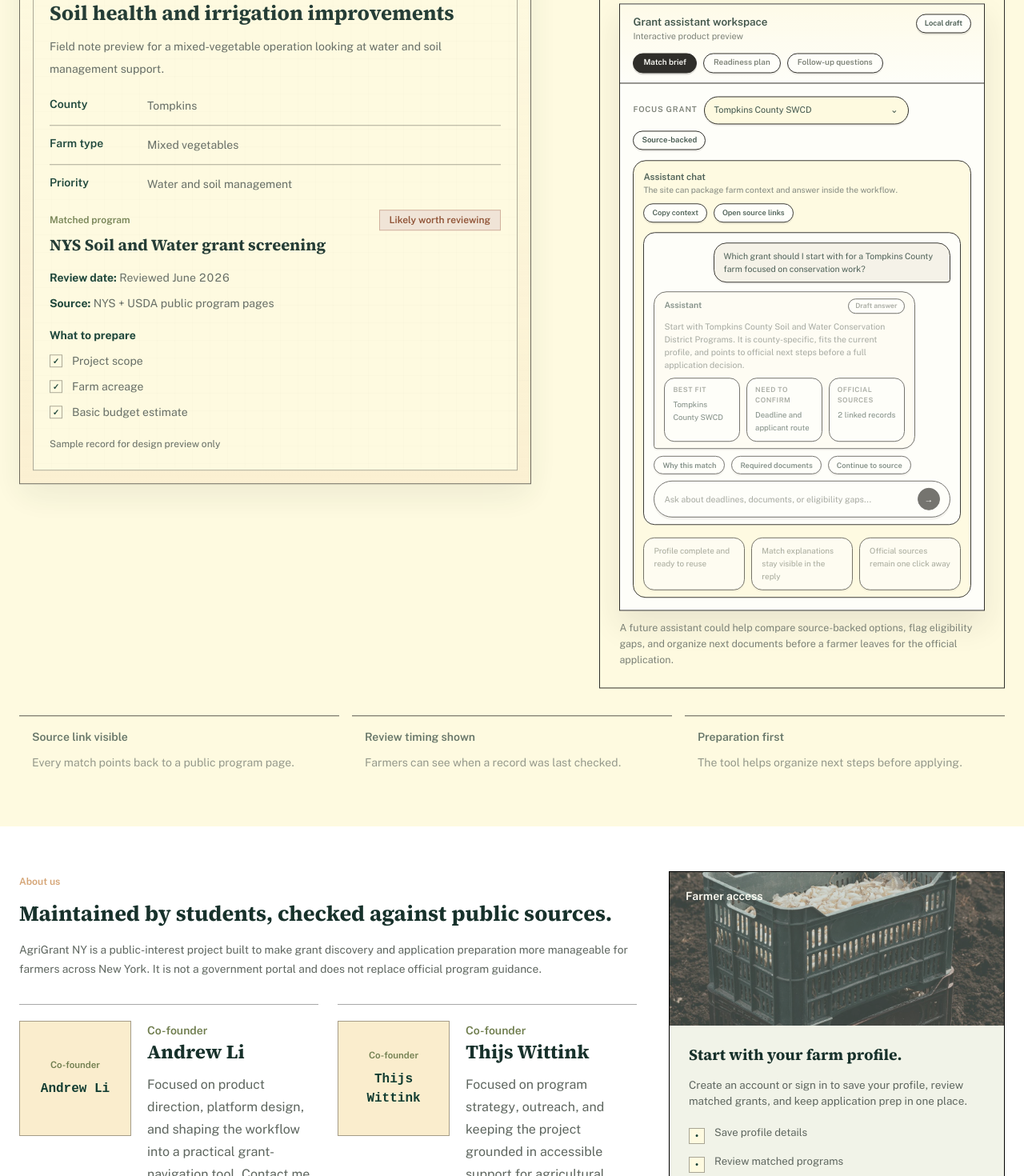
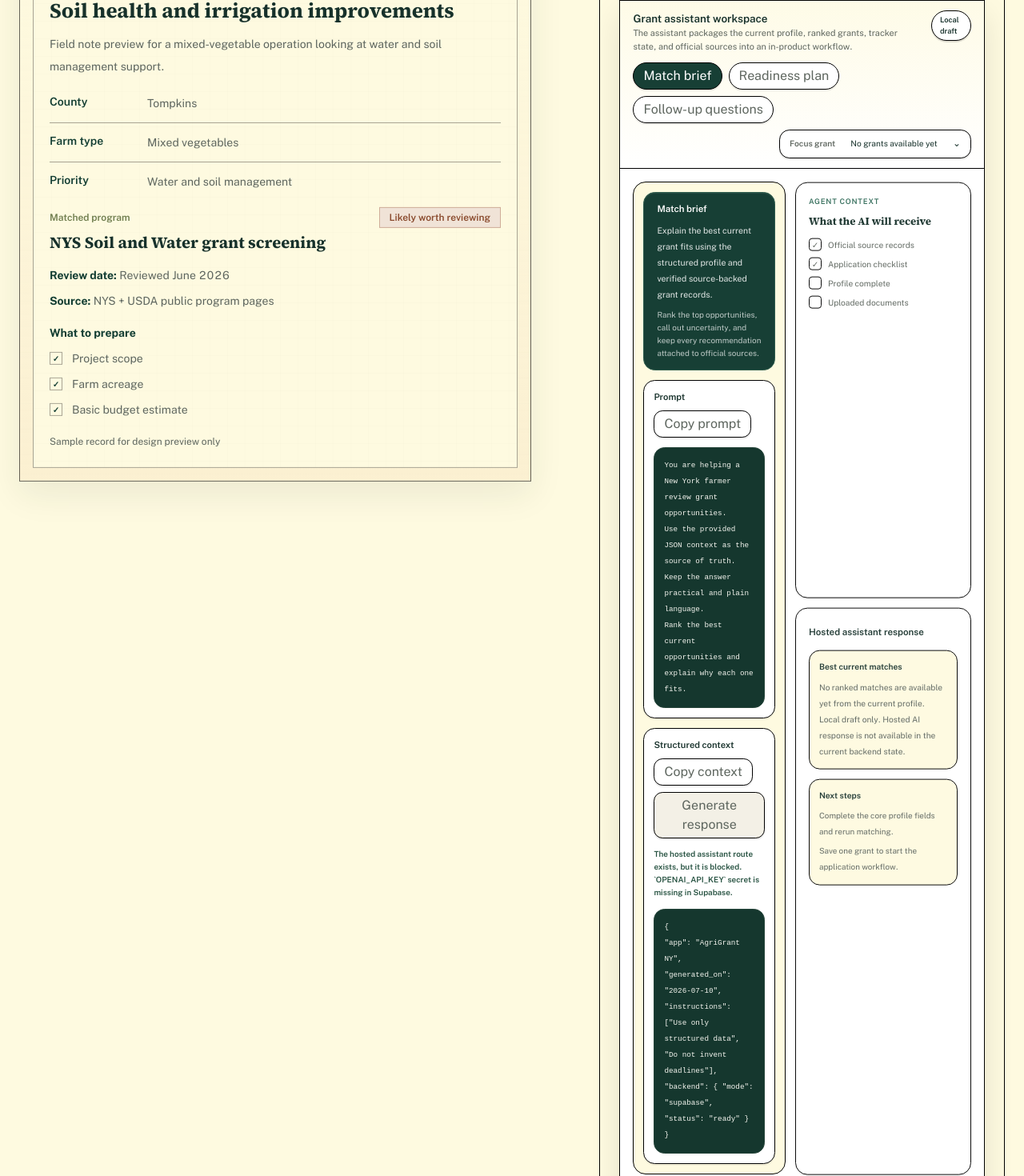
Before and after one commit to Andrewliyx/agrigrantny-next, a Next.js app: page / in a window 1280 px wide. Shown: the part 1700-3170 px from the top of the page at 80% size. Built offline with nearby package versions, Linux system fonts and the light colour scheme.

Commit message:
Align homepage assistant with live interface

```diff
--- a/src/app/page.tsx
+++ b/src/app/page.tsx
@@ -620,17 +620,39 @@ function TrustMini({ title, text }: { title: string; text: string }) {
 }
 
 function AgentWorkbenchDemo({ progress }: { progress: number }) {
+  const [activeTab, setActiveTab] = useState<"brief" | "plan" | "questions">("brief");
+  const [activeAction, setActiveAction] = useState<"prompt" | "context" | "response">("response");
   const stageOne = Math.max(0, Math.min(1, progress * 1.35));
   const stageTwo = Math.max(0, Math.min(1, (progress - 0.18) * 1.55));
   const stageThree = Math.max(0, Math.min(1, (progress - 0.38) * 1.75));
 
+  const tabContent = {
+    brief: {
+      label: "Match brief",
+      body: "Explain the best current grant fits using the structured profile and verified source-backed grant records.",
+      subcopy: "Rank the top opportunities, call out uncertainty, and keep every recommendation attached to official sources.",
+    },
+    plan: {
+      label: "Readiness plan",
+      body: "Show what the farmer needs before applying: deadline checks, county routing, and missing documents.",
+      subcopy: "The assistant should turn ranked matches into a short preparation sequence that feels actionable, not abstract.",
+    },
+    questions: {
+      label: "Follow-up questions",
+      body: "Ask only the minimum follow-up needed to resolve eligibility gaps or missing project details.",
+      subcopy: "Questions should narrow the next decision quickly and stay grounded in the saved profile and source records.",
+    },
+  } as const;
+
   return (
     <div className="overflow-hidden border border-black bg-white text-[var(--ink)] shadow-[0_18px_36px_rgba(0,0,0,0.1)]">
-      <div className="border-b border-black bg-[linear-gradient(180deg,rgba(254,250,224,0.65),rgba(255,255,255,0.95))] px-4 py-3">
+      <div className="border-b border-black bg-[linear-gradient(180deg,rgba(254,250,224,0.78),rgba(255,255,255,0.98))] px-4 py-3">
         <div className="flex items-start justify-between gap-3">
           <div>
             <strong className="block text-[0.84rem] font-semibold text-[var(--ink)]">Grant assistant workspace</strong>
-            <span className="block text-[0.68rem] text-[var(--muted-ink)]">Interactive product preview</span>
+            <span className="block text-[0.68rem] text-[var(--muted-ink)]">
+              The assistant packages the current profile, ranked grants, tracker state, and official sources into an in-product workflow.
+            </span>
           </div>
           <span className="rounded-full border border-black bg-white px-2.5 py-1 text-[0.58rem] font-semibold text-[var(--ink)] shadow-[0_2px_0_rgba(0,0,0,0.12)]">
             Local draft
@@ -638,18 +660,41 @@ function AgentWorkbenchDemo({ progress }: { progress: number }) {
         </div>
 
         <div
-          className="mt-3 flex flex-wrap gap-2 transition-all duration-400"
+          className="mt-3 flex flex-wrap items-center gap-2 transition-all duration-400"
           style={{ opacity: stageOne, transform: `translateY(${10 - stageOne * 10}px)` }}
         >
-          <span className="cursor-default rounded-full border border-black bg-black px-3 py-1 text-[0.62rem] font-semibold text-white shadow-[0_2px_0_rgba(0,0,0,0.16)]">
+          <button
+            className={`rounded-full border border-black px-3 py-1 text-[0.62rem] font-semibold shadow-[0_2px_0_rgba(0,0,0,0.08)] transition ${
+              activeTab === "brief" ? "bg-[#173f35] text-white" : "bg-white text-[var(--muted-ink)]"
+            }`}
+            onClick={() => setActiveTab("brief")}
+            type="button"
+          >
             Match brief
-          </span>
-          <span className="cursor-default rounded-full border border-black bg-white px-3 py-1 text-[0.62rem] font-semibold text-[var(--muted-ink)] shadow-[0_2px_0_rgba(0,0,0,0.08)]">
+          </button>
+          <button
+            className={`rounded-full border border-black px-3 py-1 text-[0.62rem] font-semibold shadow-[0_2px_0_rgba(0,0,0,0.08)] transition ${
+              activeTab === "plan" ? "bg-[#173f35] text-white" : "bg-white text-[var(--muted-ink)]"
+            }`}
+            onClick={() => setActiveTab("plan")}
+            type="button"
+          >
             Readiness plan
-          </span>
-          <span className="cursor-default rounded-full border border-black bg-white px-3 py-1 text-[0.62rem] font-semibold text-[var(--muted-ink)] shadow-[0_2px_0_rgba(0,0,0,0.08)]">
+          </button>
+          <button
+            className={`rounded-full border border-black px-3 py-1 text-[0.62rem] font-semibold shadow-[0_2px_0_rgba(0,0,0,0.08)] transition ${
+              activeTab === "questions" ? "bg-[#173f35] text-white" : "bg-white text-[var(--muted-ink)]"
+            }`}
+            onClick={() => setActiveTab("questions")}
+            type="button"
+          >
             Follow-up questions
-          </span>
+          </button>
+          <div className="ml-auto inline-flex min-w-[15rem] items-center justify-between rounded-[0.8rem] border border-black bg-white px-3 py-2 text-[0.64rem] shadow-[0_2px_0_rgba(0,0,0,0.08)] max-sm:ml-0">
+            <span className="font-semibold text-[var(--muted-ink)]">Focus grant</span>
+            <span className="text-[var(--ink)]">No grants available yet</span>
+            <span className="text-[0.74rem]">⌄</span>
+          </div>
         </div>
       </div>
 
@@ -658,37 +703,132 @@ function AgentWorkbenchDemo({ progress }: { progress: number }) {
           className="grid gap-3 transition-all duration-400"
           style={{ opacity: stageOne, transform: `translateY(${14 - stageOne * 14}px)` }}
         >
-          <div className="flex flex-wrap items-center gap-2">
-            <span className="text-[0.62rem] font-semibold uppercase tracking-[0.08em] text-[var(--muted-ink)]">Focus grant</span>
-            <div className="inline-flex min-w-[16rem] cursor-default items-center justify-between rounded-full border border-black bg-[var(--paper-soft)] px-3 py-2 text-[0.68rem] shadow-[0_2px_0_rgba(0,0,0,0.08)]">
-              <span>Tompkins County SWCD</span>
-              <span className="text-[0.72rem]">⌄</span>
+          <div className="grid gap-3 lg:grid-cols-[minmax(0,1.15fr)_220px]">
+            <div
+              className="grid gap-3 rounded-[1rem] border border-black bg-[var(--paper-soft)] p-3 transition-all duration-400"
+              style={{ opacity: stageTwo, transform: `translateY(${12 - stageTwo * 12}px)` }}
+            >
+              <div className="rounded-[0.9rem] border border-[#2f5d4d] bg-[#173f35] px-4 py-3 text-white shadow-[inset_0_1px_0_rgba(255,255,255,0.08)]">
+                <strong className="block text-[0.72rem] font-semibold">{tabContent[activeTab].label}</strong>
+                <p className="mt-2 text-[0.66rem] leading-5 text-white/88">{tabContent[activeTab].body}</p>
+                <p className="mt-2 text-[0.62rem] leading-4 text-white/72">{tabContent[activeTab].subcopy}</p>
+              </div>
+
+              <div className="rounded-[0.9rem] border border-black bg-white p-3 shadow-[0_2px_0_rgba(0,0,0,0.05)]">
+                <div className="flex flex-wrap items-center justify-between gap-2">
+                  <strong className="text-[0.7rem] font-semibold text-[var(--ink)]">Prompt</strong>
+                  <button
+                    className={`rounded-[0.7rem] border border-black px-3 py-1 text-[0.58rem] font-semibold shadow-[0_2px_0_rgba(0,0,0,0.08)] transition ${
+                      activeAction === "prompt" ? "bg-[#173f35] text-white" : "bg-white text-[var(--muted-ink)]"
+                    }`}
+                    onClick={() => setActiveAction("prompt")}
+                    type="button"
+                  >
+                    Copy prompt
+                  </button>
+                </div>
+                <div className="mt-3 overflow-hidden rounded-[0.85rem] border border-[#27463b] bg-[#15372e] p-3 font-mono text-[0.58rem] leading-5 text-[#f4f5ef]">
+                  <p>You are helping a New York farmer review grant opportunities.</p>
+                  <p>Use the provided JSON context as the source of truth.</p>
+                  <p>Keep the answer practical and plain language.</p>
+                  <p>Rank the best current opportunities and explain why each one fits.</p>
+                </div>
+              </div>
+
+              <div className="rounded-[0.9rem] border border-black bg-white p-3 shadow-[0_2px_0_rgba(0,0,0,0.05)]">
+                <div className="flex flex-wrap items-center justify-between gap-2">
+                  <strong className="text-[0.7rem] font-semibold text-[var(--ink)]">Structured context</strong>
+                  <div className="flex flex-wrap gap-2">
+                    <button
+                      className={`rounded-[0.7rem] border border-black px-3 py-1 text-[0.58rem] font-semibold shadow-[0_2px_0_rgba(0,0,0,0.08)] transition ${
+                        activeAction === "context" ? "bg-[#173f35] text-white" : "bg-white text-[var(--muted-ink)]"
+                      }`}
+                      onClick={() => setActiveAction("context")}
+                      type="button"
+                    >
+                      Copy context
+                    </button>
+                    <button
+                      className="rounded-[0.7rem] border border-black bg-[#f3f0e6] px-3 py-1 text-[0.58rem] font-semibold text-[var(--muted-ink)] shadow-[0_2px_0_rgba(0,0,0,0.08)]"
+                      type="button"
+                    >
+                      Generate response
+                    </button>
+                  </div>
+                </div>
+                <p className="mt-3 text-[0.62rem] leading-4 font-semibold text-[#24503f]">
+                  The hosted assistant route exists, but it is blocked. `OPENAI_API_KEY` secret is missing in Supabase.
+                </p>
+                <div className="mt-3 overflow-hidden rounded-[0.85rem] border border-[#27463b] bg-[#15372e] p-3 font-mono text-[0.58rem] leading-5 text-[#f4f5ef]">
+                  <p>{`{`}</p>
+                  <p>{`  "app": "AgriGrant NY",`}</p>
+                  <p>{`  "generated_on": "2026-07-10",`}</p>
+                  <p>{`  "instructions": ["Use only structured data", "Do not invent deadlines"],`}</p>
+                  <p>{`  "backend": { "mode": "supabase", "status": "ready" }`}</p>
+                  <p>{`}`}</p>
+                </div>
+              </div>
             </div>
-            <span className="cursor-default rounded-full border border-black bg-white px-2.5 py-1 text-[0.6rem] font-semibold shadow-[0_2px_0_rgba(0,0,0,0.08)]">
-              Source-backed
-            </span>
+
+            <div
+              className="grid gap-3 transition-all duration-500"
+              style={{ opacity: stageThree, transform: `translateY(${12 - stageThree * 12}px)` }}
+            >
+              <div className="rounded-[0.95rem] border border-black bg-white p-4 shadow-[0_2px_0_rgba(0,0,0,0.05)]">
+                <span className="block text-[0.58rem] font-semibold uppercase tracking-[0.08em] text-[#2f6a57]">Agent context</span>
+                <h4 className="mt-2 text-[0.82rem] font-semibold text-[var(--ink)]">What the AI will receive</h4>
+                <ul className="mt-3 grid gap-2 text-[0.64rem] text-[var(--muted-ink)]">
+                  <li className="flex items-center gap-2"><span className="inline-flex h-4 w-4 items-center justify-center rounded-sm border border-black">✓</span> Official source records</li>
+                  <li className="flex items-center gap-2"><span className="inline-flex h-4 w-4 items-center justify-center rounded-sm border border-black">✓</span> Application checklist</li>
+                  <li className="flex items-center gap-2"><span className="inline-flex h-4 w-4 items-center justify-center rounded-sm border border-black" /> Profile complete</li>
+                  <li className="flex items-center gap-2"><span className="inline-flex h-4 w-4 items-center justify-center rounded-sm border border-black" /> Uploaded documents</li>
+                </ul>
+              </div>
+
+              <div className="rounded-[0.95rem] border border-black bg-white p-4 shadow-[0_2px_0_rgba(0,0,0,0.05)]">
+                <strong className="text-[0.72rem] font-semibold text-[var(--ink)]">Hosted assistant response</strong>
+                <div className="mt-3 grid gap-3">
+                  <div className="rounded-[0.85rem] border border-black bg-[var(--paper-soft)] p-3">
+                    <strong className="block text-[0.64rem] font-semibold">Best current matches</strong>
+                    <p className="mt-2 text-[0.64rem] leading-5 text-[var(--muted-ink)]">
+                      No ranked matches are available yet from the current profile. Local draft only. Hosted AI response is not available in the current backend state.
+                    </p>
+                  </div>
+                  <div className="rounded-[0.85rem] border border-black bg-[var(--paper-soft)] p-3">
+                    <strong className="block text-[0.64rem] font-semibold">Next steps</strong>
+                    <ul className="mt-2 grid gap-1 text-[0.62rem] leading-5 text-[var(--muted-ink)]">
+                      <li>Complete the core profile fields and rerun matching.</li>
+                      <li>Save one grant to start the application workflow.</li>
+                    </ul>
+                  </div>
+                </div>
+              </div>
+            </div>
           </div>
 
           <div
-            className="grid gap-3 rounded-[1rem] border border-black bg-[var(--paper-soft)] p-3 transition-all duration-400"
-            style={{ opacity: stageTwo, transform: `translateY(${12 - stageTwo * 12}px)` }}
+            className="grid gap-2 rounded-[0.95rem] border border-black bg-white p-3 shadow-[0_2px_0_rgba(0,0,0,0.05)] transition-all duration-500"
+            style={{ opacity: stageThree, transform: `translateY(${10 - stageThree * 10}px)` }}
           >
             <div className="flex flex-wrap items-center justify-between gap-2">
-              <div>
-                <strong className="block text-[0.72rem] font-semibold text-[var(--ink)]">Assistant chat</strong>
-                <span className="block text-[0.64rem] text-[var(--muted-ink)]">The site can package farm context and answer inside the workflow.</span>
-              </div>
+              <strong className="text-[0.72rem] font-semibold text-[var(--ink)]">Embedded assistant chat</strong>
               <div className="flex flex-wrap gap-2">
-                <span className="cursor-default rounded-full border border-black bg-white px-2.5 py-1 text-[0.58rem] font-semibold shadow-[0_2px_0_rgba(0,0,0,0.08)]">
-                  Copy context
-                </span>
-                <span className="cursor-default rounded-full border border-black bg-white px-2.5 py-1 text-[0.58rem] font-semibold shadow-[0_2px_0_rgba(0,0,0,0.08)]">
+                <button
+                  className={`rounded-[0.7rem] border border-black px-3 py-1 text-[0.58rem] font-semibold shadow-[0_2px_0_rgba(0,0,0,0.08)] transition ${
+                    activeAction === "response" ? "bg-[#173f35] text-white" : "bg-white text-[var(--muted-ink)]"
+                  }`}
+                  onClick={() => setActiveAction("response")}
+                  type="button"
+                >
                   Open source links
-                </span>
+                </button>
+                <button className="rounded-[0.7rem] border border-black bg-white px-3 py-1 text-[0.58rem] font-semibold text-[var(--muted-ink)] shadow-[0_2px_0_rgba(0,0,0,0.08)]" type="button">
+                  Save to tracker
+                </button>
               </div>
             </div>
 
-            <div className="grid gap-2 rounded-[0.9rem] border border-black bg-white p-3 shadow-[inset_0_1px_0_rgba(0,0,0,0.04)]">
+            <div className="grid gap-2 rounded-[0.9rem] border border-black bg-[#fcfaf4] p-3 shadow-[inset_0_1px_0_rgba(0,0,0,0.04)]">
               <div className="flex justify-end">
                 <div className="max-w-[80%] rounded-[1rem] rounded-br-sm border border-black bg-[#f4f1ea] px-3 py-2 shadow-[0_2px_0_rgba(0,0,0,0.06)]">
                   <p className="text-[0.66rem] leading-4 text-[var(--ink)]">
@@ -701,7 +841,7 @@ function AgentWorkbenchDemo({ progress }: { progress: number }) {
                 className="flex justify-start transition-all duration-500"
                 style={{ opacity: stageThree, transform: `translateY(${10 - stageThree * 10}px)` }}
               >
-                <div className="max-w-[88%] rounded-[1rem] rounded-bl-sm border border-black bg-[#fffdf6] px-3 py-2 shadow-[0_2px_0_rgba(0,0,0,0.06)]">
+                <div className="max-w-[88%] rounded-[1rem] rounded-bl-sm border border-black bg-white px-3 py-2 shadow-[0_2px_0_rgba(0,0,0,0.06)]">
                   <div className="flex items-center justify-between gap-3">
                     <strong className="text-[0.66rem] font-semibold text-[var(--ink)]">Assistant</strong>
                     <span className="rounded-full border border-black bg-white px-2 py-0.5 text-[0.54rem] font-semibold text-[var(--muted-ink)]">
@@ -729,45 +869,30 @@ function AgentWorkbenchDemo({ progress }: { progress: number }) {
                 </div>
               </div>
 
-              <div
-                className="grid gap-2 transition-all duration-500"
-                style={{ opacity: stageThree, transform: `translateY(${12 - stageThree * 12}px)` }}
-              >
+              <div className="grid gap-2 transition-all duration-500" style={{ opacity: stageThree }}>
                 <div className="flex flex-wrap gap-2">
-                  <span className="cursor-default rounded-full border border-black bg-white px-2.5 py-1 text-[0.58rem] font-semibold shadow-[0_2px_0_rgba(0,0,0,0.08)]">
+                  <button className="rounded-full border border-black bg-white px-2.5 py-1 text-[0.58rem] font-semibold shadow-[0_2px_0_rgba(0,0,0,0.08)]" type="button">
                     Why this match
-                  </span>
-                  <span className="cursor-default rounded-full border border-black bg-white px-2.5 py-1 text-[0.58rem] font-semibold shadow-[0_2px_0_rgba(0,0,0,0.08)]">
+                  </button>
+                  <button className="rounded-full border border-black bg-white px-2.5 py-1 text-[0.58rem] font-semibold shadow-[0_2px_0_rgba(0,0,0,0.08)]" type="button">
                     Required documents
-                  </span>
-                  <span className="cursor-default rounded-full border border-black bg-white px-2.5 py-1 text-[0.58rem] font-semibold shadow-[0_2px_0_rgba(0,0,0,0.08)]">
+                  </button>
+                  <button className="rounded-full border border-black bg-white px-2.5 py-1 text-[0.58rem] font-semibold shadow-[0_2px_0_rgba(0,0,0,0.08)]" type="button">
                     Continue to source
-                  </span>
+                  </button>
                 </div>
 
-                <div className="flex items-center gap-2 rounded-full border border-black bg-white px-3 py-2 shadow-[0_3px_0_rgba(0,0,0,0.08)]">
+                <button
+                  className="flex items-center gap-2 rounded-full border border-black bg-white px-3 py-2 text-left shadow-[0_3px_0_rgba(0,0,0,0.08)] transition hover:bg-[var(--paper-soft)]"
+                  type="button"
+                >
                   <span className="text-[0.66rem] text-[var(--muted-ink)]">
                     Ask about deadlines, documents, or eligibility gaps...
                   </span>
                   <span className="ml-auto inline-flex h-7 w-7 items-center justify-center rounded-full border border-black bg-black text-[0.68rem] text-white">
                     →
                   </span>
-                </div>
-              </div>
-            </div>
-
-            <div
-              className="grid gap-2 text-[0.62rem] leading-4 text-[var(--muted-ink)] transition-all duration-500 sm:grid-cols-3"
-              style={{ opacity: stageThree, transform: `translateY(${12 - stageThree * 12}px)` }}
-            >
-              <div className="rounded-[0.85rem] border border-black bg-white px-3 py-2 shadow-[0_2px_0_rgba(0,0,0,0.06)]">
-                Profile complete and ready to reuse
-              </div>
-              <div className="rounded-[0.85rem] border border-black bg-white px-3 py-2 shadow-[0_2px_0_rgba(0,0,0,0.06)]">
-                Match explanations stay visible in the reply
-              </div>
-              <div className="rounded-[0.85rem] border border-black bg-white px-3 py-2 shadow-[0_2px_0_rgba(0,0,0,0.06)]">
-                Official sources remain one click away
+                </button>
               </div>
             </div>
           </div>
```
